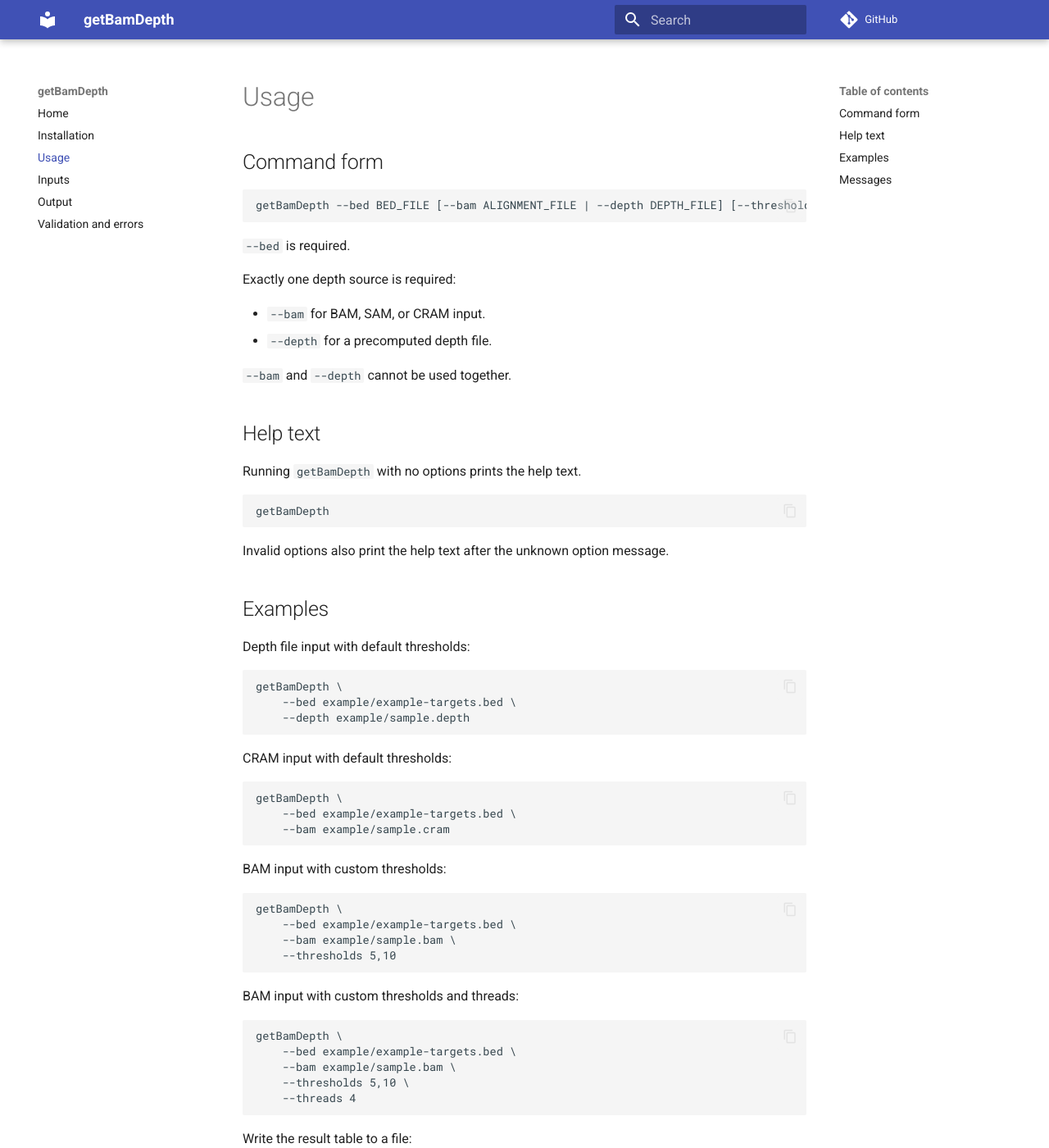
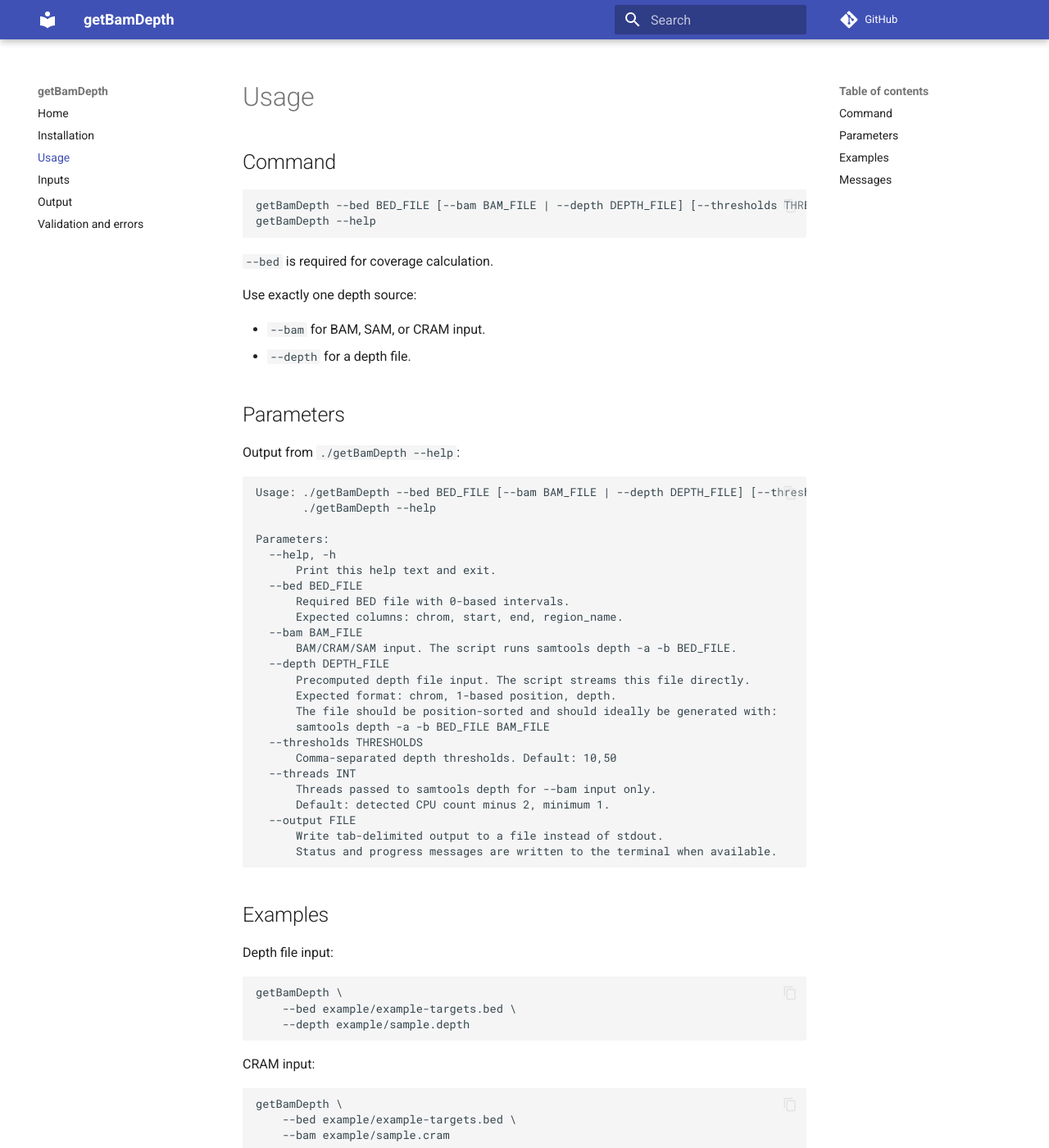
Before and after one commit to maurya-anand/getBamDepth, an MkDocs documentation site: the page built from docs/usage.md, in a window 1280 px wide and 1400 px high. Shown: the whole window at 82% size. Built offline with MkDocs 1.6.1 and Material for MkDocs 9.7.7, drawn with Linux system fonts in a browser that asks for light colours; comment, search, counter and statistics services are not loaded; some of the changed text lies outside the part shown.

Commit message:
docs: improve usage documentation for clarity and detail

````diff
--- a/docs/usage.md
+++ b/docs/usage.md
@@ -1,33 +1,53 @@
 # Usage
 
-## Command form
+## Command
 
 ```text
-getBamDepth --bed BED_FILE [--bam ALIGNMENT_FILE | --depth DEPTH_FILE] [--thresholds THRESHOLDS] [--threads INT] [--output FILE]
+getBamDepth --bed BED_FILE [--bam BAM_FILE | --depth DEPTH_FILE] [--thresholds THRESHOLDS] [--threads INT] [--output FILE]
+getBamDepth --help
 ```
 
-`--bed` is required.
+`--bed` is required for coverage calculation.
 
-Exactly one depth source is required:
+Use exactly one depth source:
 
 - `--bam` for BAM, SAM, or CRAM input.
-- `--depth` for a precomputed depth file.
+- `--depth` for a depth file.
 
-`--bam` and `--depth` cannot be used together.
+## Parameters
 
-## Help text
+Output from `./getBamDepth --help`:
 
-Running `getBamDepth` with no options prints the help text.
+```text
+Usage: ./getBamDepth --bed BED_FILE [--bam BAM_FILE | --depth DEPTH_FILE] [--thresholds THRESHOLDS] [--threads INT] [--output FILE]
+       ./getBamDepth --help
 
-```bash
-getBamDepth
+Parameters:
+  --help, -h
+      Print this help text and exit.
+  --bed BED_FILE
+      Required BED file with 0-based intervals.
+      Expected columns: chrom, start, end, region_name.
+  --bam BAM_FILE
+      BAM/CRAM/SAM input. The script runs samtools depth -a -b BED_FILE.
+  --depth DEPTH_FILE
+      Precomputed depth file input. The script streams this file directly.
+      Expected format: chrom, 1-based position, depth.
+      The file should be position-sorted and should ideally be generated with:
+      samtools depth -a -b BED_FILE BAM_FILE
+  --thresholds THRESHOLDS
+      Comma-separated depth thresholds. Default: 10,50
+  --threads INT
+      Threads passed to samtools depth for --bam input only.
+      Default: detected CPU count minus 2, minimum 1.
+  --output FILE
+      Write tab-delimited output to a file instead of stdout.
+      Status and progress messages are written to the terminal when available.
 ```
-
-Invalid options also print the help text after the unknown option message.
 
 ## Examples
 
-Depth file input with default thresholds:
+Depth file input:
 
 ```bash
 getBamDepth \
@@ -35,7 +55,7 @@ getBamDepth \
     --depth example/sample.depth
 ```
 
-CRAM input with default thresholds:
+CRAM input:
 
 ```bash
 getBamDepth \
@@ -52,23 +72,21 @@ getBamDepth \
     --thresholds 5,10
 ```
 
-BAM input with custom thresholds and threads:
+BAM input with custom threads:
 
 ```bash
 getBamDepth \
     --bed example/example-targets.bed \
     --bam example/sample.bam \
-    --thresholds 5,10 \
     --threads 4
 ```
 
-Write the result table to a file:
+Write output to a file:
 
 ```bash
 getBamDepth \
     --bed example/example-targets.bed \
     --depth example/sample.depth \
-    --thresholds 5,10 \
     --output results.txt
 ```
 
@@ -76,12 +94,10 @@ getBamDepth \
 
 The result table goes to standard output unless `--output` is set.
 
-Status, warning, and error messages have this form:
+Messages use this format:
 
 ```text
 INFO  2026/05/29 13:00:00 > message text
 ```
 
-When standard output is a terminal, messages are written to `/dev/tty` if it is available. When output is redirected and `--output` is not set, messages may share standard output with the result table.
-
-Use `--output FILE` when a separate result file is needed.
+When standard output is a terminal, messages are written to `/dev/tty` if it is available.
````
